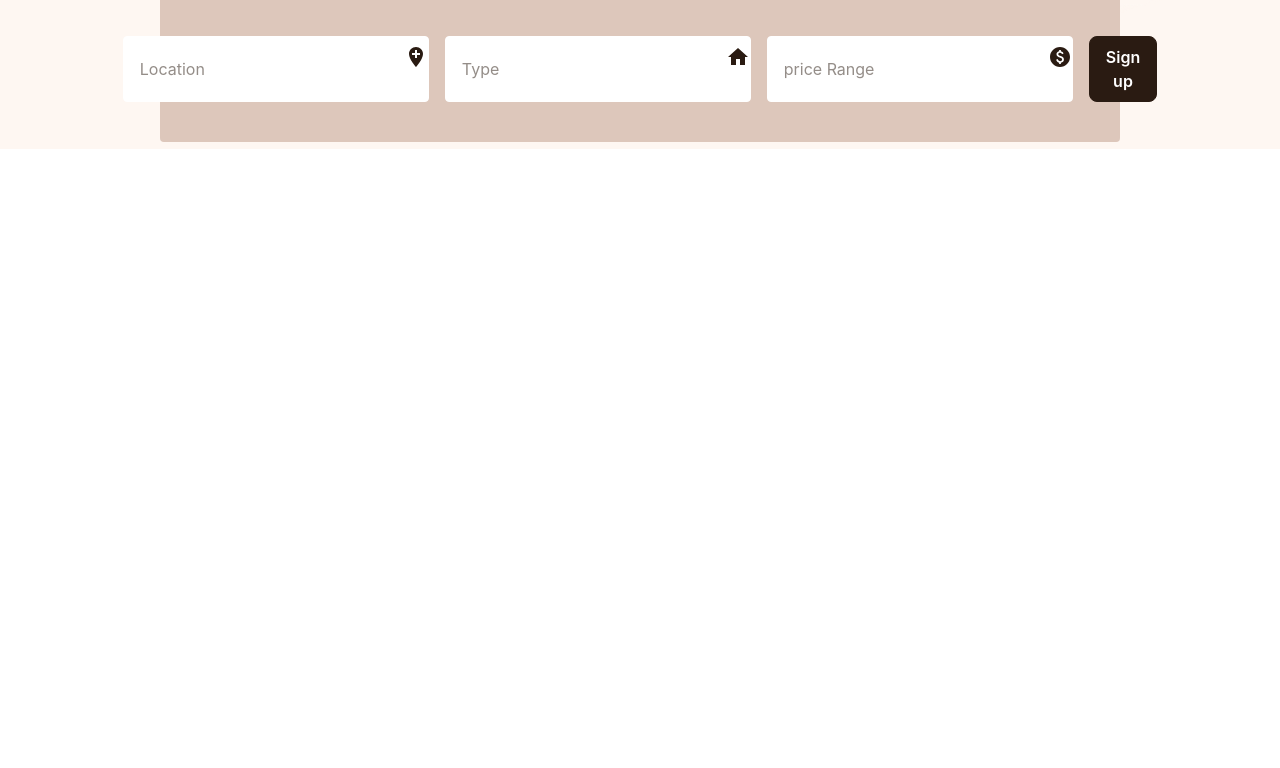
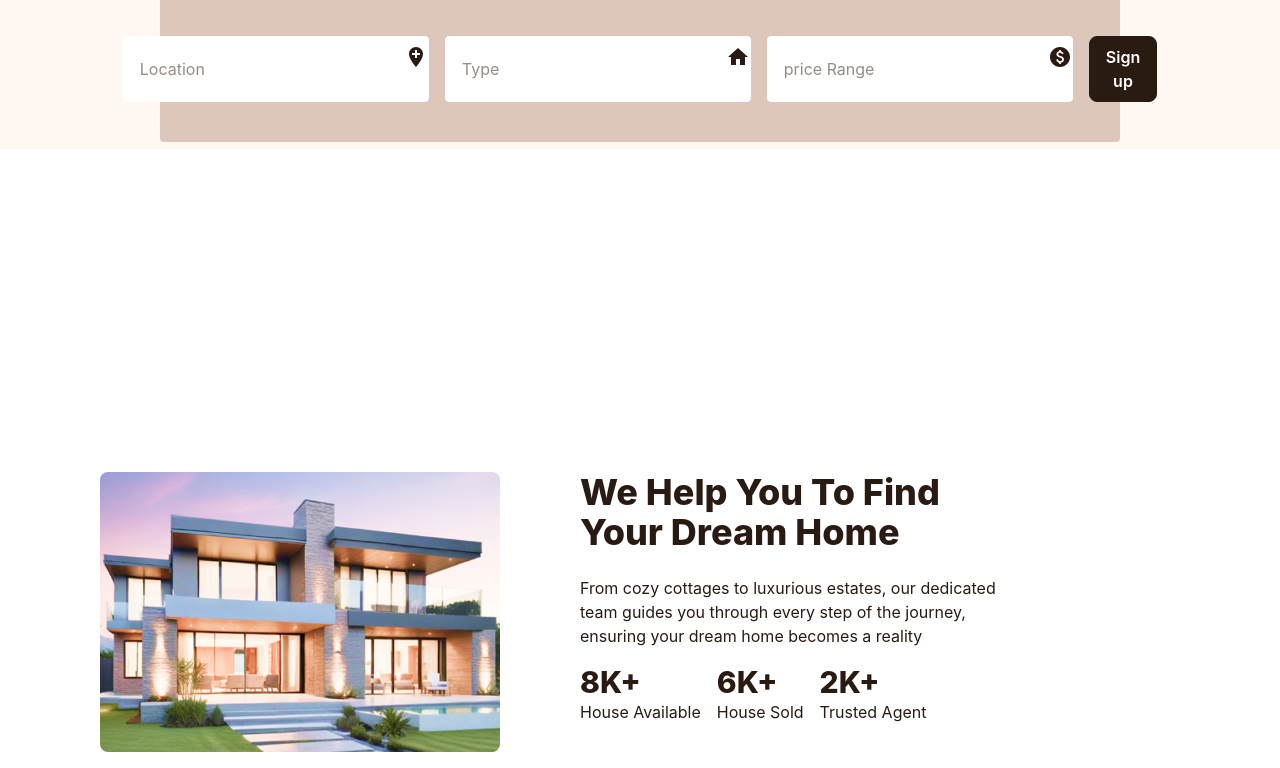
Before and after one commit to Jafar610/DreamHome, a React app: page / in a window 1280 px wide. Shown: the part 626-1394 px from the top of the page. Before the commit the page ends 882 px from the top, so only its background shows below. Built offline with nearby package versions, Linux system fonts and the light colour scheme; the HTML template or start-up script is replaced by a standard one.

Commit message:
AboutUs page is added

```diff
--- a/src/App.jsx
+++ b/src/App.jsx
@@ -1,3 +1,4 @@
+import AboutUs from "./Components/AboutUs/AboutUs"
 import Header from "./Components/Header/Header"
 import Hero from "./Components/Hero/Hero"
 
@@ -9,6 +10,7 @@ function App() {
     <>
       <Header />
       <Hero/>
+      <AboutUs/>
     </>
   )
 }
--- /dev/null
+++ b/src/Components/AboutUs/AboutUs.jsx
@@ -0,0 +1,41 @@
+import React from "react";
+import homeImg from "../../assets/img/luxury_and_rich_home.png";
+function AboutUs() {
+  return (
+    <>
+      <div className="w-full bg-[#ffffff] mt-50">
+        <div className="flex justify-center align-center gap-20 py-4 px-20 text-[#2A1B12]">
+          <div className="">
+            <img src={homeImg} alt="" className="w-[400px] h-auto rounded-lg" />
+          </div>
+          <div className="w-[600px] ">
+            <h1 className="text-4xl font-extrabold pb-4">We Help You To Find <br /> Your Dream Home</h1>
+            <p className="w-[450px] py-2  ">
+              From cozy cottages to luxurious estates, our dedicated team guides
+              you through every step of the journey, ensuring your dream home
+              becomes a reality
+            </p>
+
+            <div className="flex justify-start align-center gap-4 py-2">
+                <div>
+                    <p className="text-3xl font-extrabold">8K+</p>
+                    <p>House Available</p>
+                </div>
+                <div>
+                    <p className="text-3xl font-extrabold">6K+</p>
+                    <p>House Sold</p>
+                </div>
+                <div>
+                    <p className="text-3xl font-extrabold">2K+</p>
+                    <p>Trusted Agent</p>
+                </div>
+            </div>
+
+          </div>
+        </div>
+      </div>
+    </>
+  );
+}
+
+export default AboutUs;
--- a/src/Components/Filter/Filter.jsx
+++ /dev/null
@@ -1,9 +0,0 @@
-import React from 'react'
-
-function Filter() {
-  return (
-    <div>Filter</div>
-  )
-}
-
-export default Filter
```
Also changed, not shown: src/assets/img/luxury_and_rich_home.png (added).
